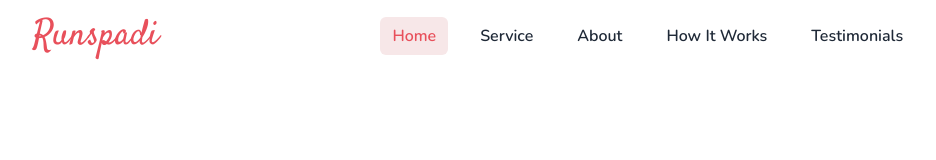
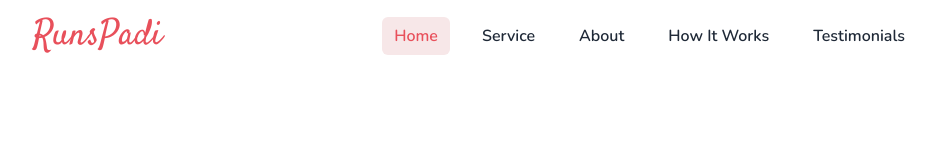
Before and after one commit to SummyTech/RunsPadi, a React (Vite) app in the folder runspadi/: page / in a window 1280 px wide. Shown: the top 160 px of the page, without its empty margins (55-991 px from the left). Built offline with nearby package versions, Linux system fonts and the light colour scheme.

Commit message:
runspadi-zayd

```diff
--- a/runspadi/src/Navbar.jsx
+++ b/runspadi/src/Navbar.jsx
@@ -46,7 +46,7 @@ const Navbar = () => {
           href="/"
           className="text-4xl text-[#E8505B] font-bold satisfy-regular"
         >
-          Runspadi
+          RunsPadi
         </a>
 
         {/* Desktop Menu */}
--- a/runspadi/src/Pages/Footer.jsx
+++ b/runspadi/src/Pages/Footer.jsx
@@ -7,7 +7,7 @@ function Footer(){
             <div className=" dark:text-gray-300 space-y-4">
                 {/* logo  */}
                 <div>
-                    <a href="./Home.jsx" className="text-4xl text-white font-bold satisfy-regular">Runspadi</a>
+                    <a href="./Home.jsx" className="text-4xl text-white font-bold satisfy-regular">RunsPadi</a>
                 </div>
                 <div>
                     {/* text  */}
```
